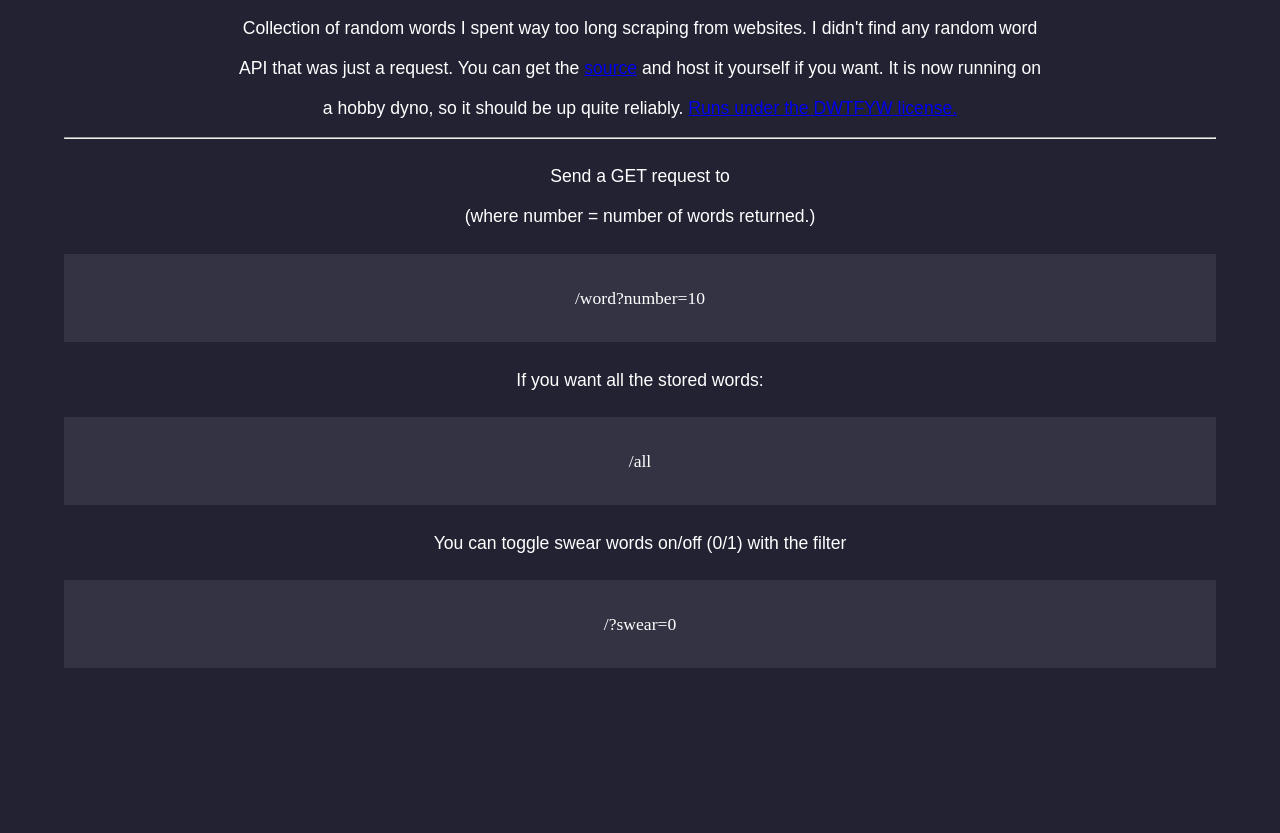
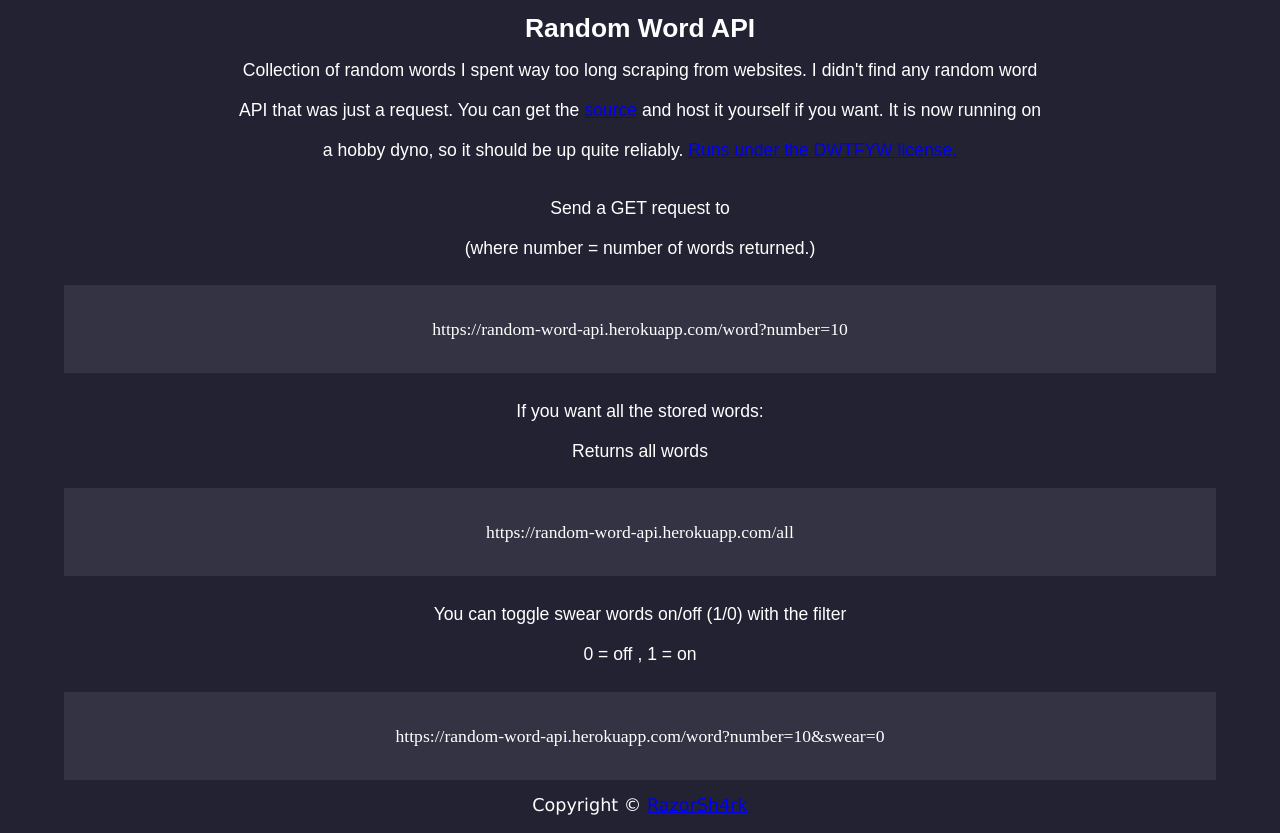
Before and after one commit to RazorSh4rk/random-word-api, a Python web app: template templates/index.html in a window 1280 px wide. Before the commit the page ends 668 px from the top, so only its background shows below. Run offline with Jinja, Linux system fonts and the light colour scheme; the template is opened without the code that fills it, so the values that code supplies are empty.

Commit message:
added more descriptive links

```diff
--- a/templates/index.html
+++ b/templates/index.html
@@ -1,19 +1,21 @@
 <!DOCTYPE html>
 <html>
-
   <head>
     <meta charset="utf-8" />
-    <meta http-equiv="X-UA-Compatible" content="IE=edge">
+    <meta http-equiv="X-UA-Compatible" content="IE=edge" />
     <title>Random word API</title>
-    <meta name="viewport" content="width=device-width, initial-scale=1">
+    <meta name="viewport" content="width=device-width, initial-scale=1" />
     <style>
-        body{
+      body {
         background: #223;
         color: white;
         font-size: 110%;
         line-height: 5vh;
       }
-
+      .header {
+        font-family: Arial, Helvetica, sans-serif;
+        margin: 2px 0;
+      }
       .url {
         padding-top: 3vh;
         padding-bottom: 3vh;
@@ -29,7 +31,7 @@
         text-align: center;
       }
 
-        .text{
+      .text {
         width: 70%;
         margin: auto;
         font-family: Arial, Helvetica, sans-serif;
@@ -39,46 +41,65 @@
         font-family: Arial, Helvetica, sans-serif;
       }
 
-        input{
+      input {
         padding: 0.5vw;
         border: 0px;
         color: white;
         background: #343;
         border-radius: 5px;
       }
+
+      footer {
+        display: flex;
+        align-items: center;
+        justify-content: center;
+        margin-top: 5px;
+        font-family: Verdana, Geneva, Tahoma, sans-serif;
+      }
     </style>
   </head>
 
   <body>
+    <div class="main">
+      <h2 class="header">Random Word API</h2>
+      <p class="text">
+        Collection of random words I spent way too long scraping from websites.
+        I didn't find any random word API that was just a request. You can get
+        the
+        <a href="https://github.com/RazorSh4rk/random-word-api">source</a> and
+        host it yourself if you want. It is now running on a hobby dyno, so it
+        should be up quite reliably.
 
-    <div class="main">
-        <p class="text">
-            Collection of random words I spent way too long scraping from websites. I didn't
-            find any random word API that was just a request. You can get the
-            <a href="https://github.com/RazorSh4rk/random-word-api">source</a> and host it yourself if you want.
-            It is now running on a hobby dyno, so it should be up quite reliably.
-
-            <a href="https://choosealicense.com/licenses/wtfpl/#">Runs under the DWTFYW license.</a>
+        <a href="https://choosealicense.com/licenses/wtfpl/#"
+          >Runs under the DWTFYW license.</a
+        >
       </p>
-
-        <hr />
-
       <p class="default">
         Send a GET request to <br />
         (where number = number of words returned.)
-            <p class="url">/word?number=10</p>
       </p>
 
+      <p class="url">https://random-word-api.herokuapp.com/word?number=10</p>
+
       <p class="default">
-            If you want all the stored words:
-            <p class="url">/all</p>
+        If you want all the stored words: <br />Returns all words
       </p>
 
+      <p class="url">https://random-word-api.herokuapp.com/all</p>
+
       <p class="default">
-			You can toggle swear words on/off (0/1) with the filter
-			<p class="url">/?swear=0</p>
+        You can toggle swear words on/off (1/0) with the filter <br />
+        0 = off , 1 = on
       </p>
+
+      <p class="url">
+        https://random-word-api.herokuapp.com/word?number=10&swear=0
+      </p>
+
+      <footer>
+        Copyright &copy;&nbsp;
+        <a href="https://github.com/RazorSh4rk"> RazorSh4rk</a>
+      </footer>
     </div>
   </body>
-
 </html>
```
Lines whose indentation alone changed are shown as unchanged.
